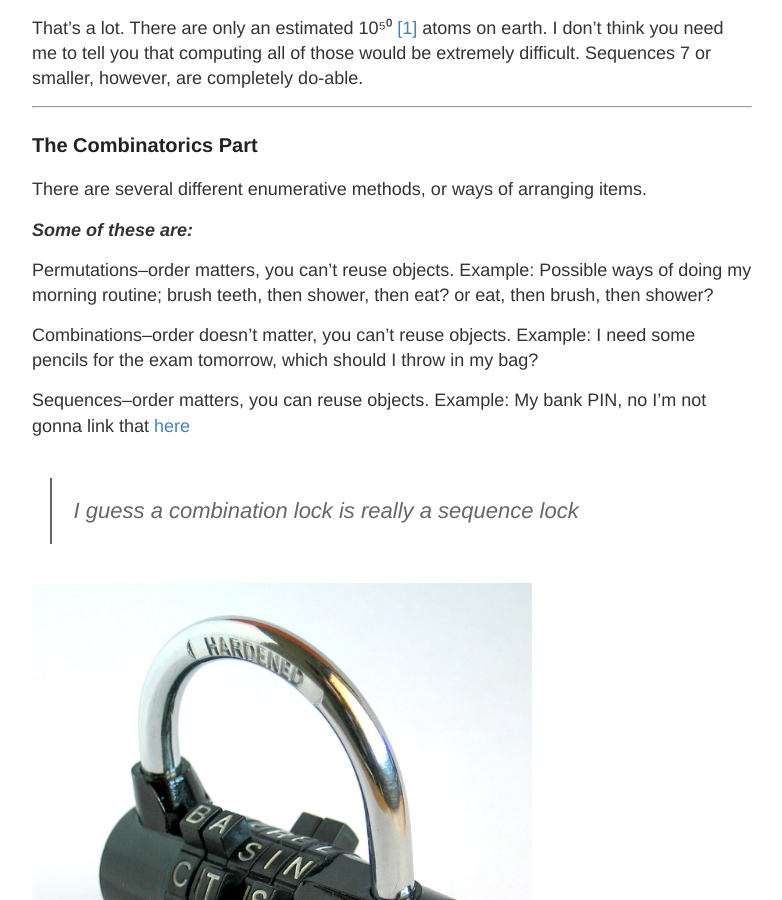
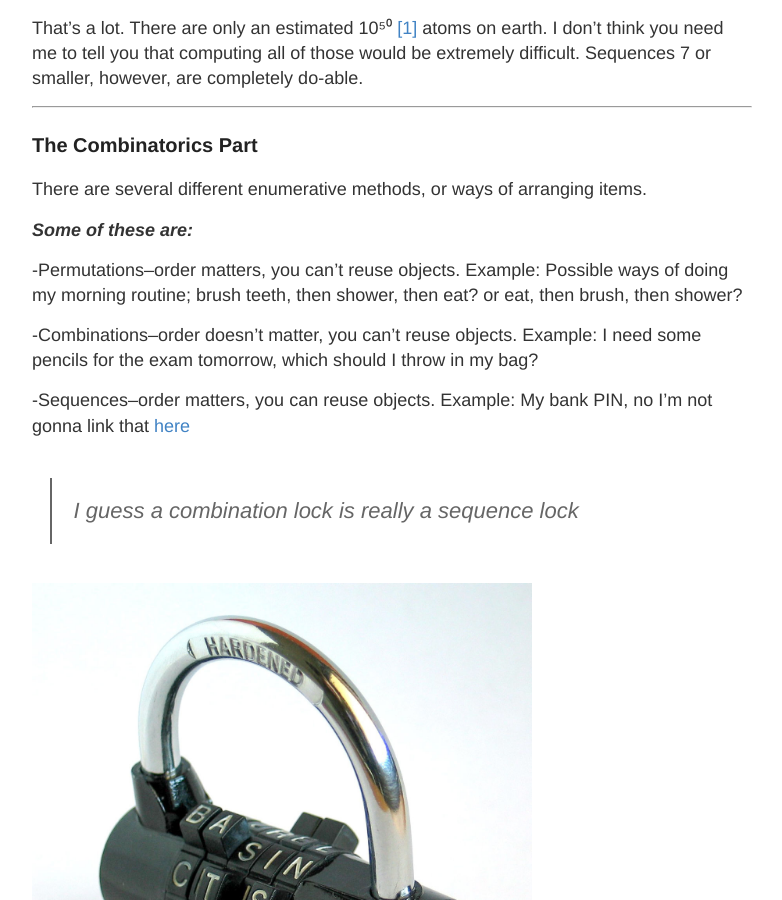
Before and after one commit to griffincalme/griffincalme.github.io, a Jekyll site: the page built from _posts/2016-10-30-AAs.md, in a window 1280 px wide and 900 px high, scrolled down 1298 px. Shown: the whole window, without its empty margins (248-1030 px from the left). Built offline with Jekyll 4.4.1, drawn with Linux system fonts in a browser that asks for light colours; comment, search, counter and statistics services are not loaded; some of the changed text lies outside the part shown.

Commit message:
Update 2016-10-30-AAs.md

````diff
--- a/_posts/2016-10-30-AAs.md
+++ b/_posts/2016-10-30-AAs.md
@@ -57,13 +57,13 @@ There are several different enumerative methods, or ways of arranging items.
 
 **_Some of these are:_**
 
-Permutations--order matters, you can't reuse objects.
+-Permutations--order matters, you can't reuse objects.
 Example: Possible ways of doing my morning routine; brush teeth, then shower, then eat? or eat, then brush, then shower?
 
-Combinations--order doesn't matter, you can't reuse objects.
+-Combinations--order doesn't matter, you can't reuse objects.
 Example: I need some pencils for the exam tomorrow, which should I throw in my bag?
 
-Sequences--order matters, you can reuse objects.
+-Sequences--order matters, you can reuse objects.
 Example: My bank PIN, no I'm not gonna link that [here](https://www.youtube.com/watch?v=dQw4w9WgXcQ)
 
 
@@ -96,7 +96,7 @@ sequence_length = 4
 
 Now we have to bring in the itertools.product() method using our defined parameters from above.
 Since we are looping through all of the possible sequences, we should use a for loop.
-Bear with me I'll explain.
+Bear with me, I'll explain.
 
 ```python
 for sequence in product(amino_acids, repeat=sequence_length):
````
